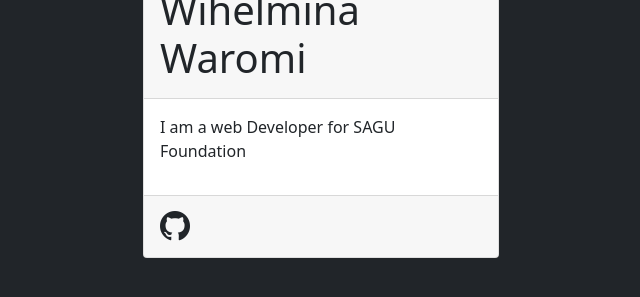
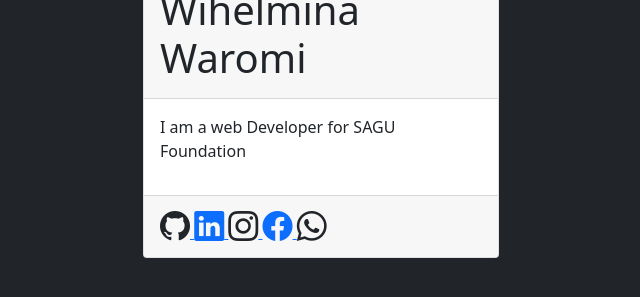
Before and after one commit to wihelminawaromi/learn-html-css, a plain HTML site: page index.html in a window 1280 px wide. Shown: the part 337-634 px from the top of the page, without its empty margins (319-959 px from the left). Drawn offline with nearby package versions, Linux system fonts and the light colour scheme.

Commit message:
Update index.html

```diff
--- a/index.html
+++ b/index.html
@@ -33,6 +33,18 @@
                         <a href="https://github.com/wihelminawaromi" target="_blank">
                         <i class="bi-github text-dark" style="font-size:  30px;"></i>
                         </a>
+                        <a href="https://www.linkedin.com/in/wihelmina-waromi-127035226/" target="_blank">
+                            <i class="bi bi-linkedin" style="font-size:  30px;"></i>
+                        </a>
+                        <a href="https://www.instagram.com/kaghe_waromi/" target="_blank">
+                            <i class="bi bi-instagram text-dark" style="font-size:  30px;"></i>
+                        </a>
+                        <a href="https://www.facebook.com/gresten.waromi.26/" target="_blank">
+                            <i class="bi bi-facebook text-blue" style="font-size:  30px;"></i>
+                        </a>
+                        <a href="https://web.whatsapp.com/" target="_blank">
+                            <i class="bi bi-whatsapp text-dark" style="font-size:  30px;"></i>
+                        </a>
                     </div>
                 </div>
             </div>
```
